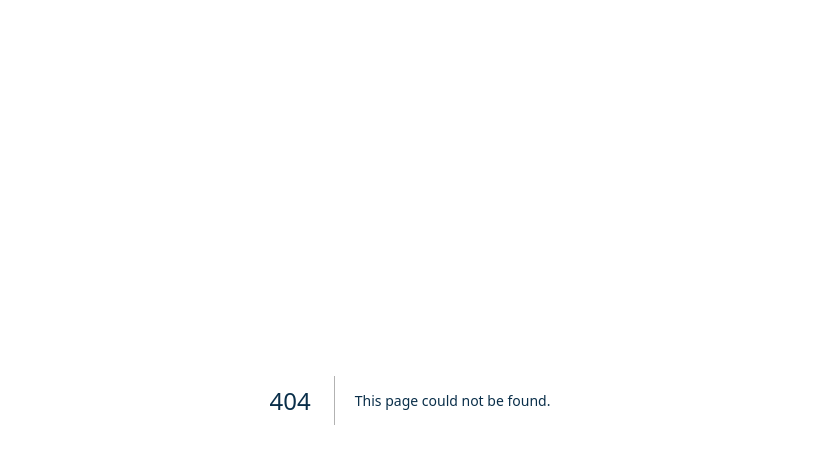
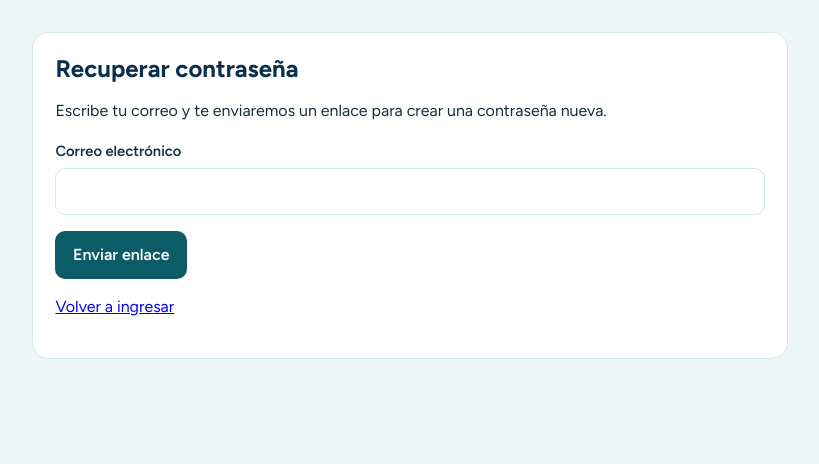
Before and after one commit to bernardo85247/projectoberna, a Next.js app: page /reset-password in a window 1280 px wide. Before the commit this address had no page. Shown: the top 464 px of the page, without its empty margins (230-1049 px from the left). Built offline with nearby package versions, Linux system fonts and the light colour scheme; no server answers.

Commit message:
Create page.js

```diff
--- /dev/null
+++ b/app/reset-password/page.js
@@ -0,0 +1,87 @@
+'use client';
+import { useEffect, useState } from 'react';
+import Link from 'next/link';
+import { useRouter } from 'next/navigation';
+import { supabase } from '../../lib/supabase';
+
+// Esta página tiene dos modos:
+// 1) Sin sesión de recuperación: pide el correo y envía el enlace.
+// 2) Con sesión de recuperación (el usuario llegó desde el correo): pide la nueva contraseña.
+export default function ResetPassword() {
+  const router = useRouter();
+  const [recovery, setRecovery] = useState(false);
+  const [email, setEmail] = useState('');
+  const [password, setPassword] = useState('');
+  const [confirm, setConfirm] = useState('');
+  const [msg, setMsg] = useState(null);
+  const [busy, setBusy] = useState(false);
+
+  useEffect(() => {
+    const { data: sub } = supabase.auth.onAuthStateChange((event) => {
+      if (event === 'PASSWORD_RECOVERY') setRecovery(true);
+    });
+    return () => sub.subscription.unsubscribe();
+  }, []);
+
+  async function sendLink(e) {
+    e.preventDefault();
+    setBusy(true); setMsg(null);
+    const { error } = await supabase.auth.resetPasswordForEmail(email.trim(), {
+      redirectTo: `${window.location.origin}/reset-password`,
+    });
+    setBusy(false);
+    if (error) return setMsg({ type: 'error', text: 'No pudimos enviar el correo. Intenta de nuevo en unos minutos.' });
+    // Mensaje neutro: no revela si el correo existe o no.
+    setMsg({ type: 'ok', text: 'Si el correo está registrado, te enviamos un enlace para restablecer tu contraseña.' });
+  }
+
+  async function savePassword(e) {
+    e.preventDefault();
+    if (password.length < 8) return setMsg({ type: 'error', text: 'La contraseña debe tener al menos 8 caracteres.' });
+    if (password !== confirm) return setMsg({ type: 'error', text: 'Las contraseñas no coinciden.' });
+    setBusy(true); setMsg(null);
+    const { error } = await supabase.auth.updateUser({ password });
+    if (error) {
+      setBusy(false);
+      return setMsg({ type: 'error', text: 'No pudimos cambiar la contraseña. El enlace pudo haber vencido; solicita uno nuevo.' });
+    }
+    await supabase.auth.signOut();
+    setMsg({ type: 'ok', text: 'Contraseña actualizada. Ya puedes ingresar con la nueva.' });
+    setTimeout(() => router.replace('/'), 1800);
+  }
+
+  return (
+    <main className="page">
+      <form className="card" onSubmit={recovery ? savePassword : sendLink}>
+        <h2>{recovery ? 'Crea tu nueva contraseña' : 'Recuperar contraseña'}</h2>
+
+        {!recovery && (
+          <>
+            <p>Escribe tu correo y te enviaremos un enlace para crear una contraseña nueva.</p>
+            <label>Correo electrónico
+              <input type="email" required value={email} onChange={(e) => setEmail(e.target.value)} autoComplete="email" />
+            </label>
+          </>
+        )}
+
+        {recovery && (
+          <>
+            <label>Nueva contraseña
+              <input type="password" required minLength={8} value={password} onChange={(e) => setPassword(e.target.value)} autoComplete="new-password" />
+            </label>
+            <label>Confirmar contraseña
+              <input type="password" required minLength={8} value={confirm} onChange={(e) => setConfirm(e.target.value)} autoComplete="new-password" />
+            </label>
+          </>
+        )}
+
+        {msg && <p className={`msg ${msg.type}`} role="alert">{msg.text}</p>}
+
+        <button className="btn" disabled={busy}>
+          {busy ? 'Enviando…' : recovery ? 'Guardar contraseña' : 'Enviar enlace'}
+        </button>
+        <p><Link href="/">Volver a ingresar</Link></p>
+      </form>
+    </main>
+  );
+}
```
